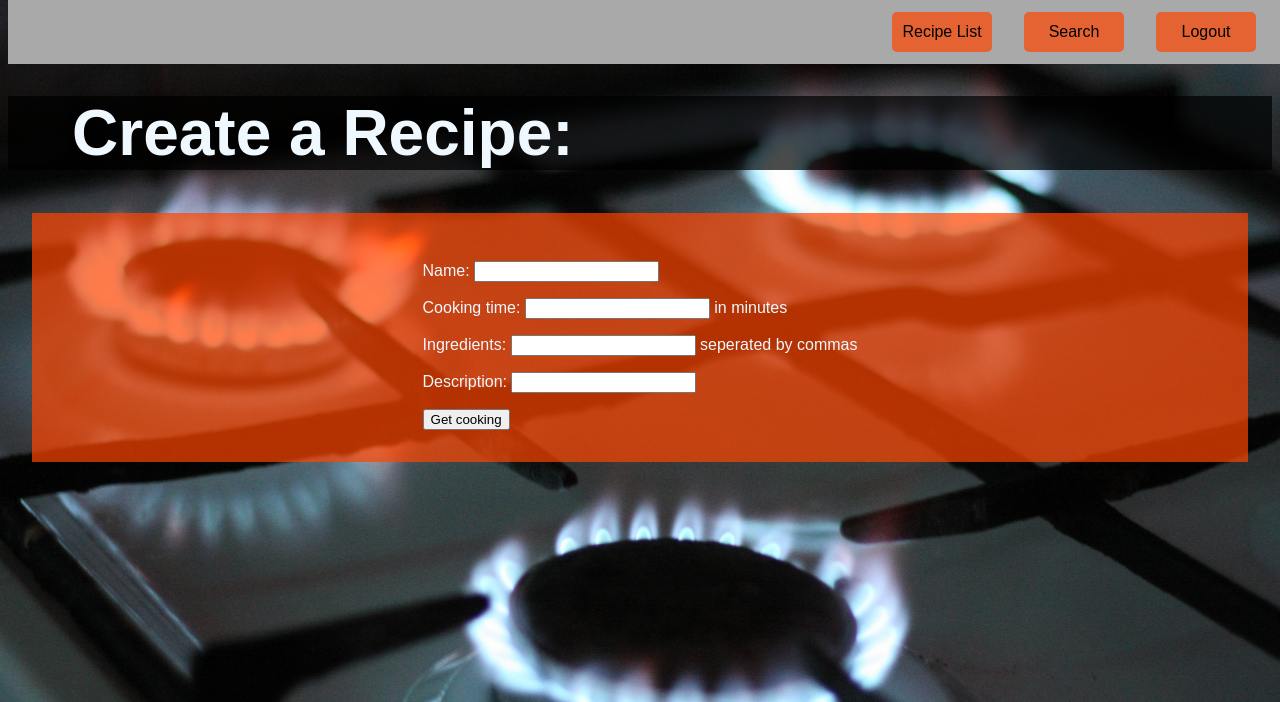
After one commit to brett-ranieri/recipe-app, a Django app: page /create/ in a window 1280 px wide. The commit adds this page. Shown: the top 702 px of the page. Run offline with Django 4.2, Linux system fonts and the light colour scheme.

Commit message:
add create recipe view/functionality

```diff
--- a/recipes/forms.py
+++ b/recipes/forms.py
@@ -20,3 +20,13 @@ DIFFICULTY__CHOICES = (
 class DifficultySearchForm(forms.Form):
     recipe_diff = forms.ChoiceField(choices=DIFFICULTY__CHOICES)
     chart_type = forms.ChoiceField(choices=CHART__CHOICES)
+
+
+class CreateRecipeForm(forms.Form):
+    name = forms.CharField(max_length=50, required=False)
+    cooking_time = forms.IntegerField(help_text="in minutes", required=False)
+    ingredients = forms.CharField(
+        max_length=300, help_text="seperated by commas", required=False
+    )
+    description = forms.CharField(max_length=300, required=False)
+    # pic = forms.ImageField(required=False)
--- /dev/null
+++ b/recipes/templates/recipes/recipes_create.html
@@ -0,0 +1,110 @@
+{% load static %}
+<!DOCTYPE html>
+<html lang="en">
+	<title>Recipe App</title>
+	<style>
+		body {
+			background: url("{% static 'recipes/images/stove_top.jpg' %}") no-repeat fixed;
+			background-size: cover;
+			font-family: "Roboto Mono", sans-serif;
+		}
+		a.button {
+			-webkit-appearance: button;
+			-moz-appearance: button;
+			appearance: button;
+
+			text-decoration: none;
+			color: initial;
+		}
+		h1 {
+			background: rgba(0, 0, 0, 0.7);
+		}
+		form {
+			font-family: "Roboto Mono", sans-serif;
+		}
+		.header {
+			color: aliceblue;
+			margin-top: 1.5em;
+			padding-left: 1em;
+			font-size: 4em;
+		}
+		.nav_button:hover {
+			opacity: 1;
+			background-color: aqua;
+			color: black;
+		}
+		.nav_button {
+			position: relative;
+			height: 2.5em;
+			width: 100px;
+			text-align: center;
+			display: flex;
+			align-items: center;
+			justify-content: center;
+			border-radius: 5px;
+			background: rgba(255, 69, 0, 0.7);
+			color: aliceblue;
+			margin-right: 2em;
+		}
+		.nav_bar {
+			position: absolute;
+			top: 0px;
+			height: 4em;
+			width: 100%;
+			display: flex;
+			align-items: center;
+			justify-content: flex-end;
+			background-color: darkgray;
+		}
+		.create_container {
+			background: rgba(255, 69, 0, 0.7);
+			color: aliceblue;
+			height: auto;
+			margin: 1.5em;
+			padding: 2em;
+			display: flex;
+			align-items: center;
+			justify-content: center;
+		}
+	</style>
+</html>
+
+<body>
+	<nav class="nav_bar">
+		<a
+			class="button nav_button"
+			href="{% url 'recipes:list' %}"
+			style="font-size: 1em"
+			>Recipe List</a
+		>
+		<a
+			class="button nav_button"
+			href="{% url 'recipes:search' %}"
+			style="font-size: 1em"
+			>Search</a
+		>
+		<a
+			class="button nav_button"
+			href="{% url 'success' %}"
+			style="font-size: 1em"
+			>Logout</a
+		>
+	</nav>
+	<h1 class="header">Create a Recipe:</h1>
+
+	<div class="create_container">
+		<form
+			action=""
+			method="POST"
+			enctype="multipart/form-data"
+		>
+			{% csrf_token %} {{create_form.as_p}}
+			<button
+				type="submit"
+				class="button"
+			>
+				Get cooking
+			</button>
+		</form>
+	</div>
+</body>
--- a/recipes/templates/recipes/recipes_list.html
+++ b/recipes/templates/recipes/recipes_list.html
@@ -127,6 +127,12 @@
 	>
 	<a
 		class="button nav_button"
+		href="{% url 'recipes:create' %}"
+		style="font-size: 1em"
+		>Create</a
+	>
+	<a
+		class="button nav_button"
 		href="{% url 'recipes:search' %}"
 		style="font-size: 1em"
 		>Search</a
--- a/recipes/urls.py
+++ b/recipes/urls.py
@@ -1,5 +1,5 @@
 from django.urls import path
-from .views import RecipeListView, RecipeDetailView, records
+from .views import RecipeListView, RecipeDetailView, records, create_view
 
 # import home view
 from .views import home
@@ -13,4 +13,5 @@ urlpatterns = [
     path("list/", RecipeListView.as_view(), name="list"),
     path("list/<pk>", RecipeDetailView.as_view(), name="detail"),
     path("search/", records, name="search"),
+    path("create/", create_view, name="create"),
 ]
--- a/recipes/views.py
+++ b/recipes/views.py
@@ -1,4 +1,4 @@
-from django.shortcuts import render
+from django.shortcuts import render, redirect
 
 # used to display lists
 from django.views.generic import ListView, DetailView
@@ -8,7 +8,7 @@ from .models import Recipe
 from django.contrib.auth.mixins import LoginRequiredMixin
 
 # import search form
-from .forms import DifficultySearchForm
+from .forms import DifficultySearchForm, CreateRecipeForm
 
 # import pandas for efficient data analysis
 # convention to import as and refer to as "pd"
@@ -94,3 +94,33 @@ def records(request):
     }
 
     return render(request, "recipes/recipes_search.html", context)
+
+
+def create_view(request):
+    create_form = CreateRecipeForm(request.POST or None, request.FILES)
+    name = None
+    cooking_time = None
+    ingredients = None
+
+    if request.method == "POST":
+        try:
+            recipe = Recipe.objects.create(
+                name=request.POST.get("name"),
+                cooking_time=request.POST.get("cooking_time"),
+                ingredients=request.POST.get("ingredients"),
+                description=request.POST.get("description"),
+            )
+            recipe.save()
+            return redirect("recipes:create")
+
+        except:
+            print("Oops...something went wrong")
+
+    context = {
+        "create_form": create_form,
+        "name": name,
+        "cooking_time": cooking_time,
+        "ingredients": ingredients,
+    }
+
+    return render(request, "recipes/recipes_create.html", context)
```
Also changed, not shown: db.sqlite3.
